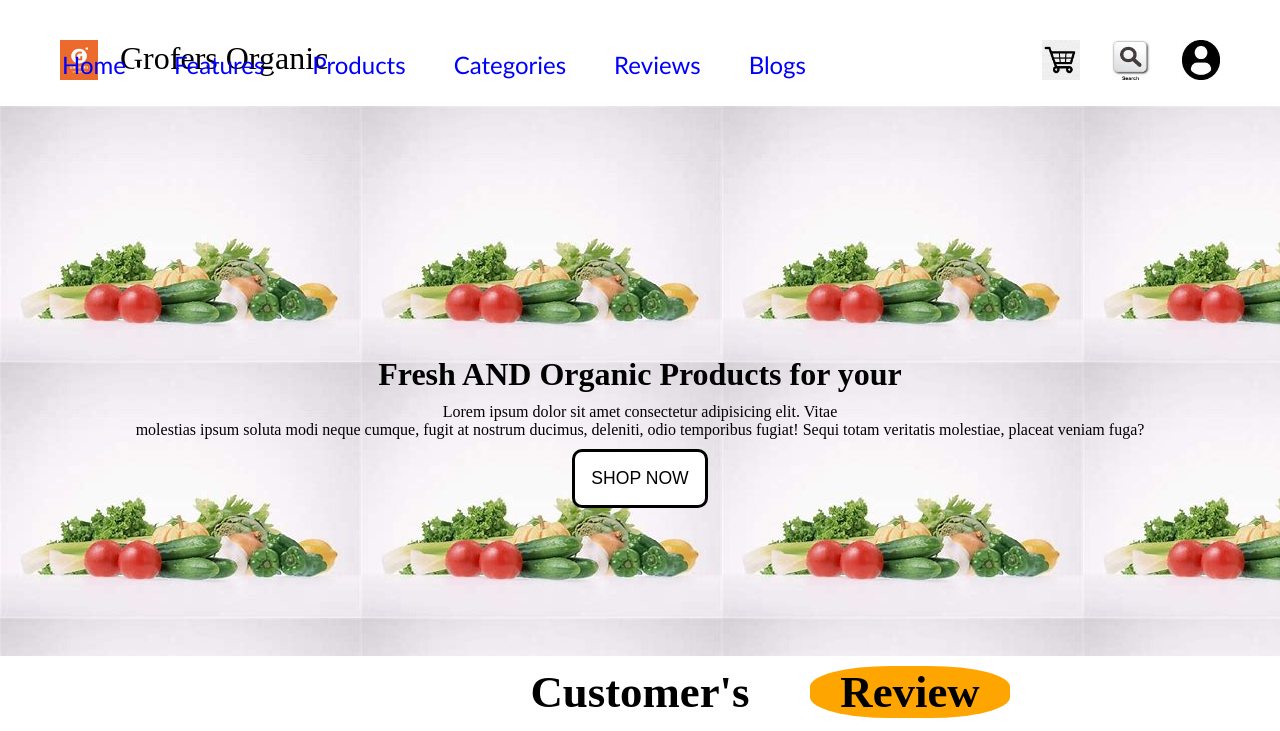
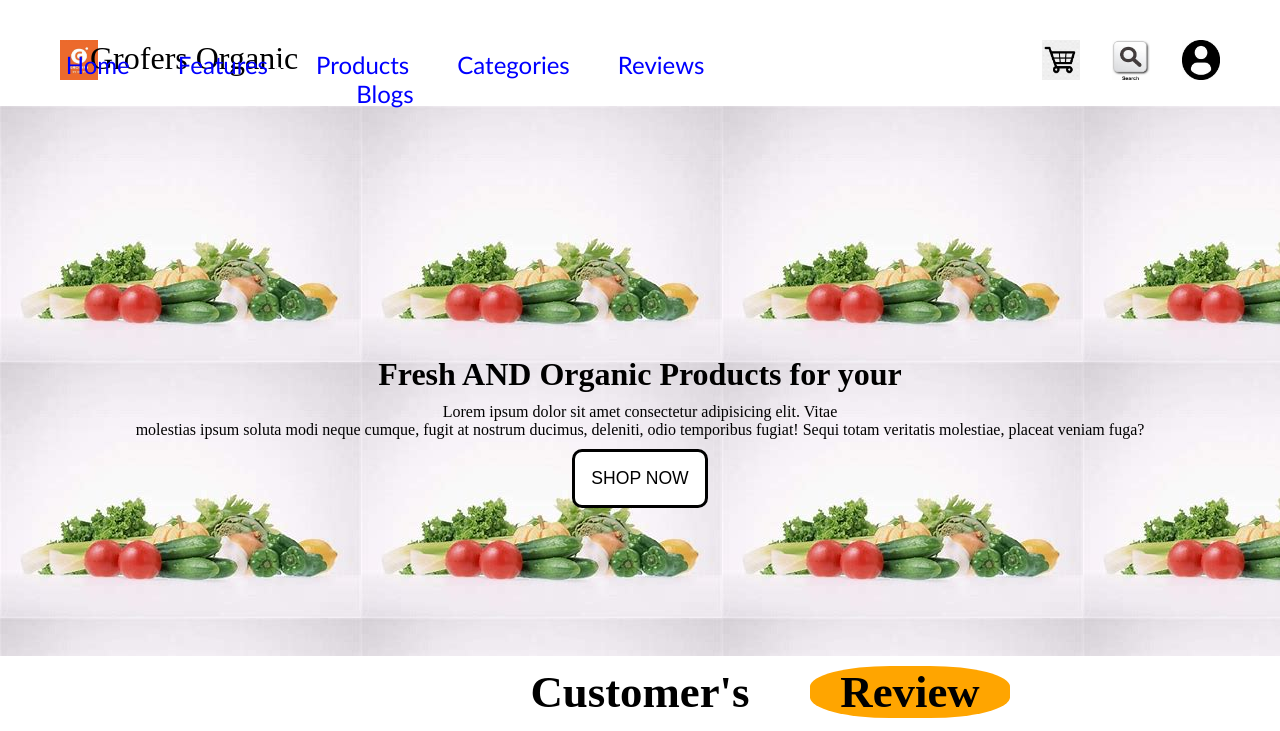
Before and after one commit to Jatinagrawal22/GroferOrganic, a plain HTML site: page index.html in a window 1280 px wide. Shown: the top 731 px of the page. Drawn offline with Linux system fonts and the light colour scheme.

Commit message:
Update style.css

```diff
--- a/style.css
+++ b/style.css
@@ -19,7 +19,7 @@ nav{
 }
 ul{
     position: absolute;
-    right: 450px;
+    right: 510px;
     top: 50px;
     align-items: center;
     justify-content: center;
@@ -44,7 +44,7 @@ span{
     font-size: 2rem;
     position: absolute;
     top: 40px;
-    left: 120px;
+    left: 90px;
 }
 .aa{
     height: 5vh;
```
